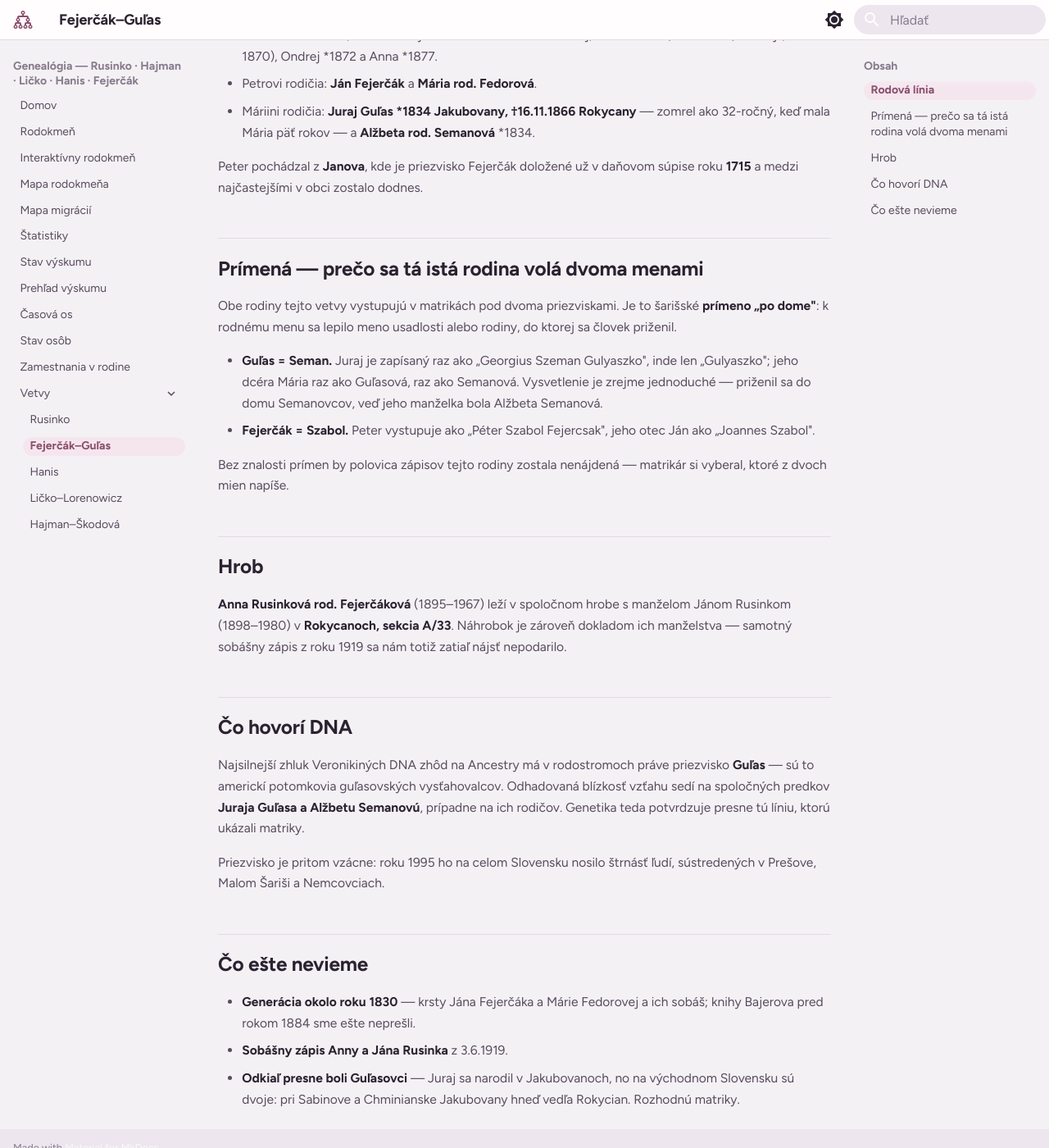
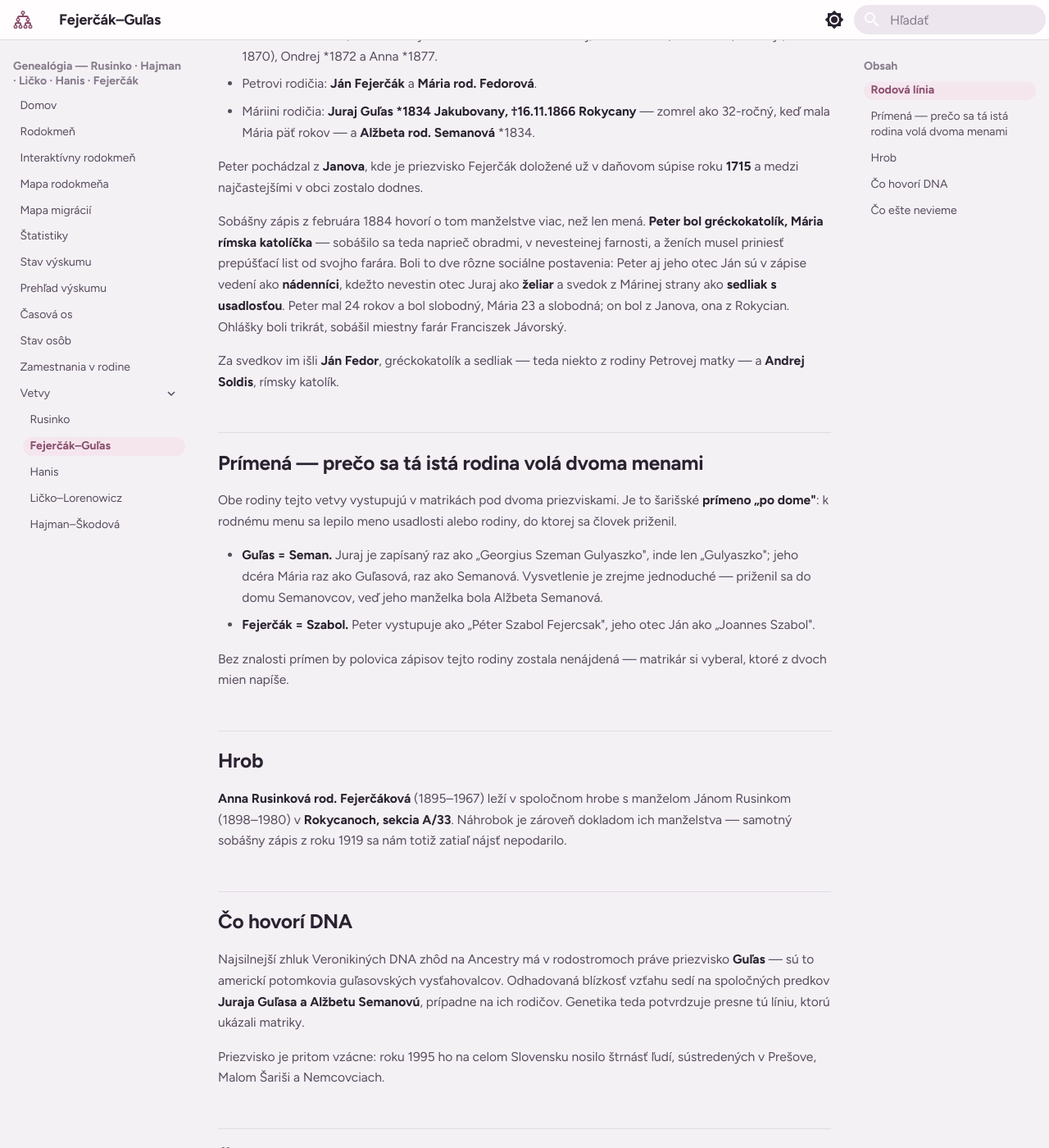
Before and after one commit to vrusi/genealogia, an MkDocs documentation site: the page built from docs/vetva-fejercak-gulas.md, in a window 1280 px wide and 1400 px high, scrolled down 582 px. Shown: the whole window at 82% size. Built offline with MkDocs 1.6.1 and Material for MkDocs 9.7.7, drawn with Linux system fonts in a browser that asks for light colours; some of the changed text lies outside the part shown.

Commit message:
Fejercakovci su greckokatolici - z originalu sobasa 1884

```diff
--- a/docs/vetva-fejercak-gulas.md
+++ b/docs/vetva-fejercak-gulas.md
@@ -14,6 +14,10 @@ Najlepšie zdokumentovaná vetva rodiny — všetky osoby sú doložené priamo
 - Máriini rodičia: **Juraj Guľas** **\*1834 Jakubovany, †16.11.1866 Rokycany** — zomrel ako 32-ročný, keď mala Mária päť rokov — a **Alžbeta rod. Semanová** \*1834.
 
 Peter pochádzal z **Janova**, kde je priezvisko Fejerčák doložené už v daňovom súpise roku **1715** a medzi najčastejšími v obci zostalo dodnes.
+
+Sobášny zápis z februára 1884 hovorí o tom manželstve viac, než len mená. **Peter bol gréckokatolík, Mária rímska katolíčka** — sobášilo sa teda naprieč obradmi, v neveste­inej farnosti, a ženích musel priniesť prepúšťací list od svojho farára. Boli to dve rôzne sociálne postavenia: Peter aj jeho otec Ján sú v zápise vedení ako **nádenníci**, kdežto nevestin otec Juraj ako **želiar** a svedok z Márinej strany ako **sedliak s usadlosťou**. Peter mal 24 rokov a bol slobodný, Mária 23 a slobodná; on bol z Janova, ona z Rokycian. Ohlášky boli trikrát, sobášil miestny farár Franciszek Jávorský.
+
+Za svedkov im išli **Ján Fedor**, gréckokatolík a sedliak — teda niekto z rodiny Petrovej matky — a **Andrej Soldis**, rímsky katolík.
 
 ## Prímená — prečo sa tá istá rodina volá dvoma menami
 
@@ -36,6 +40,6 @@ Priezvisko je pritom vzácne: roku 1995 ho na celom Slovensku nosilo štrnásť
 
 ## Čo ešte nevieme
 
-- **Generácia okolo roku 1830** — krsty Jána Fejerčáka a Márie Fedorovej a ich sobáš; knihy Bajerova pred rokom 1884 sme ešte neprešli.
+- **Generácia okolo roku 1830** — krsty Jána Fejerčáka a Márie Fedorovej a ich sobáš. Odkedy vieme, že Fejerčákovci boli gréckokatolíci, treba ich hľadať v gréckokatolíckych knihách; Janov vlastnú farnosť nemal, takže najprv treba zistiť, pod ktorú patril.
 - **Sobášny zápis Anny a Jána Rusinka** z 3.6.1919.
 - **Odkiaľ presne boli Guľasovci** — Juraj sa narodil v Jakubovanoch, no na východnom Slovensku sú dvoje: pri Sabinove a Chminianske Jakubovany hneď vedľa Rokycian. Rozhodnú matriky.
```
